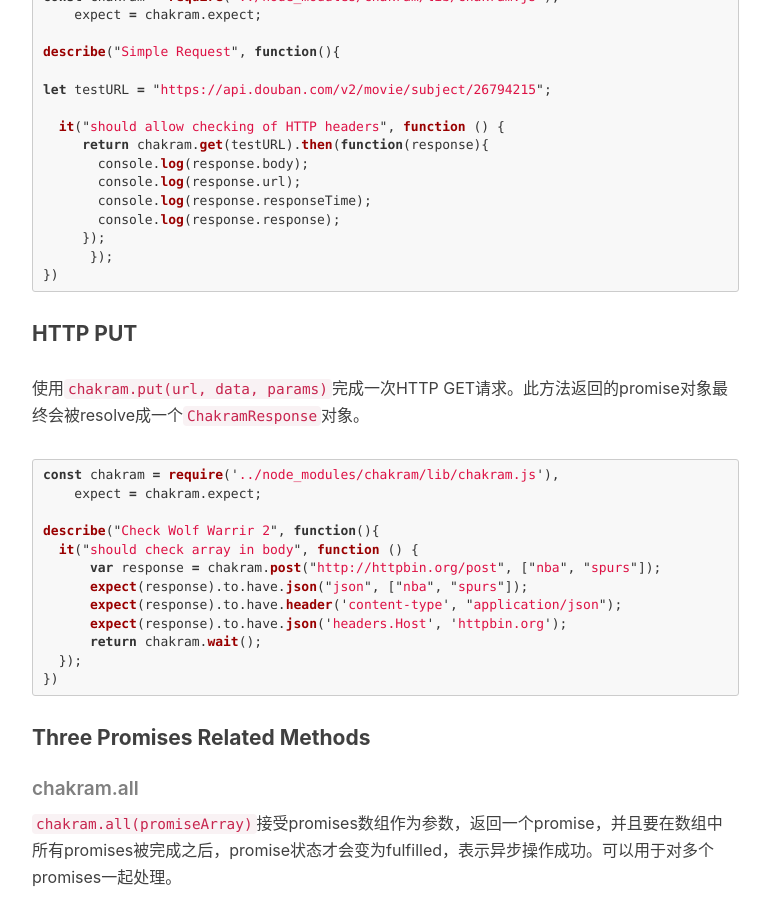
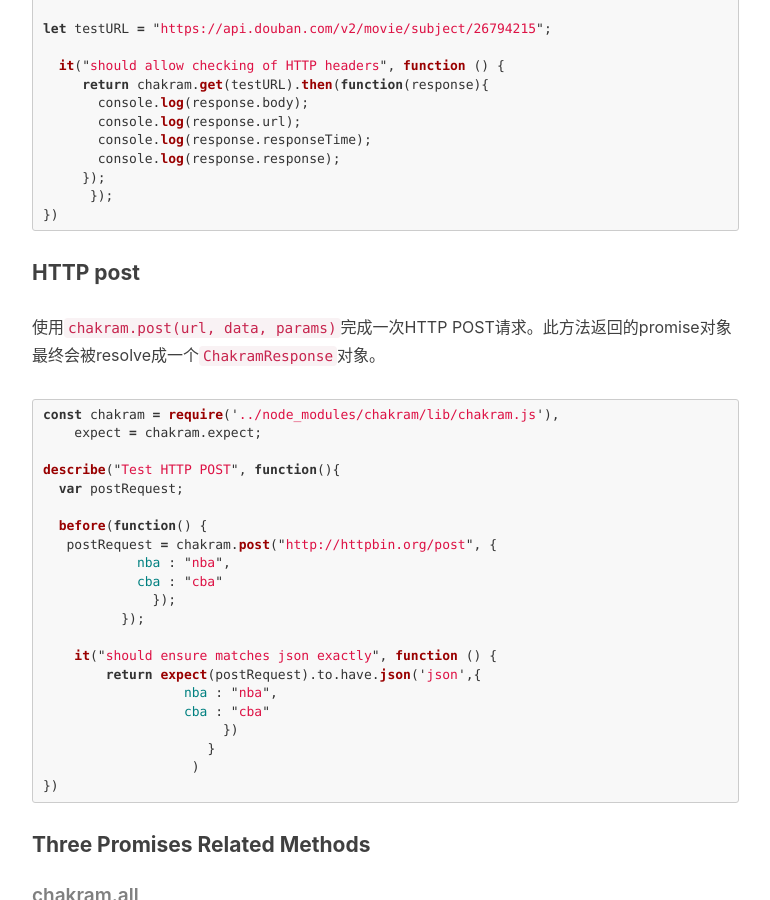
Before and after one commit to DanteYu/DanteYu.github.io, a Jekyll site: the page built from _posts/2017-11-12-Chakram2.markdown, in a window 1280 px wide and 900 px high, scrolled down 1080 px. Shown: the whole window, without its empty margins (233-1003 px from the left). Built offline with Jekyll 4.4.1, drawn with Linux system fonts in a browser that asks for light colours; nearby versions of some CDN libraries; comment, search, counter and statistics services are not loaded; some of the changed text lies outside the part shown.

Commit message:
update chakram posts

````diff
--- a/_posts/2017-11-12-Chakram2.markdown
+++ b/_posts/2017-11-12-Chakram2.markdown
@@ -1,6 +1,6 @@
 ---
 layout:     post
-title:      Chakram学习笔记（in progress）
+title:      Chakram学习笔记
 subtitle:   chakram模块基本用法
 date:       2017-11-12 12:00:00
 author:     DanteYu
@@ -39,23 +39,33 @@ let testURL = "https://api.douban.com/v2/movie/subject/26794215";
 })
 ```
 
-#### HTTP PUT
-使用`chakram.put(url, data, params)`完成一次HTTP GET请求。此方法返回的promise对象最终会被resolve成一个`ChakramResponse`对象。
+#### HTTP post
+使用`chakram.post(url, data, params)`完成一次HTTP POST请求。此方法返回的promise对象最终会被resolve成一个`ChakramResponse`对象。
 
 ```js
 const chakram = require('../node_modules/chakram/lib/chakram.js'),
     expect = chakram.expect;
 
-describe("Check Wolf Warrir 2", function(){
-  it("should check array in body", function () {
-      var response = chakram.post("http://httpbin.org/post", ["nba", "spurs"]);
-      expect(response).to.have.json("json", ["nba", "spurs"]);
-      expect(response).to.have.header('content-type', "application/json");
-      expect(response).to.have.json('headers.Host', 'httpbin.org');
-      return chakram.wait();
-  });
+describe("Test HTTP POST", function(){
+  var postRequest;
+
+  before(function() {
+   postRequest = chakram.post("http://httpbin.org/post", {
+            nba : "nba",
+            cba : "cba"
+              });
+          });
+
+    it("should ensure matches json exactly", function () {
+        return expect(postRequest).to.have.json('json',{
+                  nba : "nba",
+                  cba : "cba"
+                       })
+                     }
+                   )
 })
 ```
+
 #### Three Promises Related Methods
 ##### chakram.all
 `chakram.all(promiseArray)`接受promises数组作为参数，返回一个promise，并且要在数组中所有promises被完成之后，promise状态才会变为fulfilled，表示异步操作成功。可以用于对多个promises一起处理。
````
Also changed, not shown: _posts/2017-11-05-Chakram.markdown (+14 -2 lines), _posts/2017-11-11-Chakram1.markdown (+8 -1 lines).
